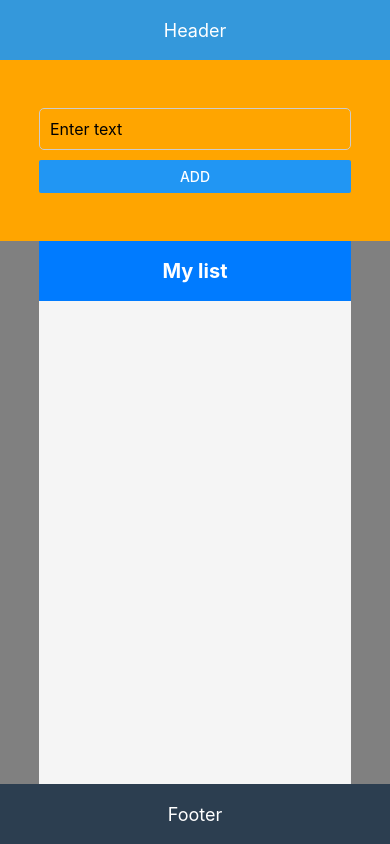
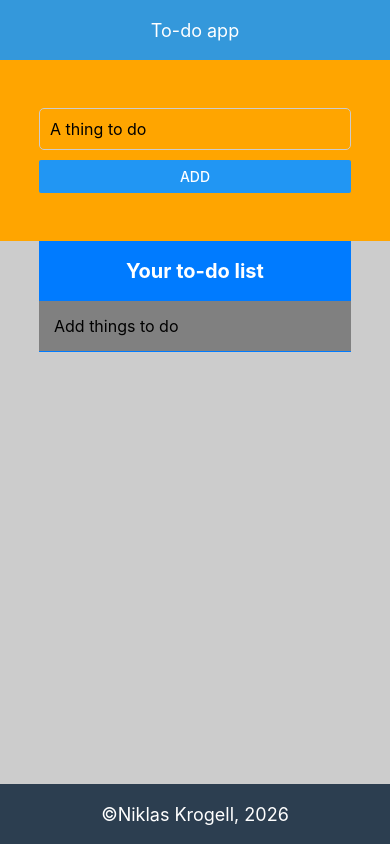
Before and after one commit to NiklasKrogell/ToDoApp, a React Native app: screen / in a window 390 px wide. Built offline with nearby package versions, Linux system fonts and the light colour scheme.

Commit message:
Second lecture, created components Header, Footer, ToDoList, ToDoInput, EmptyList

```diff
--- a/App.tsx
+++ b/App.tsx
@@ -5,57 +5,62 @@
  * @format
  */
 
-import { NewAppScreen } from '@react-native/new-app-screen';
-import { StatusBar, StyleSheet, useColorScheme, View, Text } from 'react-native';
+import { StatusBar, StyleSheet, useColorScheme, View, Text, FlatList } from 'react-native';
 import {
   SafeAreaProvider,
-  useSafeAreaInsets,
 } from 'react-native-safe-area-context';
-import {TextInput, Button } from 'react-native';
+import { Header } from './src/components/header/Header';
+import { Footer } from './src/components/Footer/Footer';
+import { ToDoInput } from './src/components/ToDoInput/ToDoInput';
+import { useState } from 'react';
+import { testToDos, ToDoItem } from './ToDoItem';
+import uuid from 'react-native-uuid';
+import { ToDoList } from './src/components/ToDoList/ToDoList';
 
 function App() {
-  const testData = [
-    {id: "1", text: "Item 1"},
-    {id: "2", text: "Item 2"},
-    {id: "3", text: "Item 3"},
-  ];
+  // Dev
+  //const [ToDos, setToDos] = useState<ToDoItem[]>(testToDos);
+  // Production
+  const [ToDos, setToDos] = useState<ToDoItem[]>([]);
 
   const isDarkMode = useColorScheme() === 'dark';
 
+  const addToDoItem = (text: string) => {
+    if(text === ' '){
+      console.log("Empty string");
+      return;
+    }
+
+    const toDoItem: ToDoItem = {
+      id: uuid.v4(),
+      title: text,
+      completed: false,
+    };
+    const nToDos = [toDoItem, ...ToDos];
+    setToDos(nToDos);
+    console.log(`addToDoItem called with ${text} state: ${JSON.stringify(nToDos)}`);
+  };
+
   return (
     <SafeAreaProvider>
-      {/* <StatusBar barStyle={isDarkMode ? 'light-content' : 'dark-content'} /> */}
+      <StatusBar barStyle={isDarkMode ? 'light-content' : 'dark-content'} backgroundColor="#3498db" />
+
       {/* Header */}
-      <View style={styles.header}>
-        <Text style={styles.text}>Header</Text>
-      </View>
+      <Header title='To-do app'/>
+
       {/* Content area */}
       <View style={styles.content}>
         <View style={styles.contentUpper}>
-          <View style={styles.textInputContainer}>
-            <TextInput style={styles.inputField} placeholder='Enter text' />
-            <View style={styles.buttonContainer}>
-              <Button title="Add" onPress={() => console.log("Add pressed")} />
-            </View>
-          </View>
+          <ToDoInput addToDoItem={addToDoItem}/>
         </View>
 
         <View style={styles.contentLower}>
-          <View style={styles.listContainer}>
-            <View style={styles.listHeader}>
-              <Text style={styles.listHeaderText}>My list</Text>
-            </View>
-
-            <View>
-
-            </View>
-          </View>
+          <ToDoList toDos={ToDos} listHeaderText='Your to-do list' emptyListText='Add things to do'/>
         </View>
       </View>
+
       {/* Footer */}
-      <View style={styles.footer}>
-        <Text style={styles.text}>Footer</Text>
-      </View>
+      <Footer cr='Niklas Krogell' year={2026}/>
 
     </SafeAreaProvider>
   );
@@ -65,15 +70,9 @@ const styles = StyleSheet.create({
   container: {
     flex: 1,
   },
-  header: {
-    height: 60,
-    backgroundColor: "#3498db",
-    justifyContent: "center",
-    alignItems: "center",
-  },
   content: {
     flex: 1,
-    backgroundColor: "grey",
+    backgroundColor: "#ccc",
     justifyContent: "center",
     alignItems: "center",
   },
@@ -87,13 +86,7 @@ const styles = StyleSheet.create({
   contentLower: {
     flex: 3,
     width: "100%",
-    backgroundColor: "grey",
-    justifyContent: "center",
-    alignItems: "center",
-  },
-  footer: {
-    height: 60,
-    backgroundColor: "#2c3e50",
+    backgroundColor: "#ccc",
     justifyContent: "center",
     alignItems: "center",
   },
@@ -101,41 +94,6 @@ const styles = StyleSheet.create({
     color: "white",
     fontSize: 18,
   },
-  textInputContainer: {
-    width: "80%",
-    alignSelf: "center",
-  },
-  inputField: {
-    width: "100%",
-    padding: 10,
-    fontSize: 16,
-    borderWidth: 1,
-    borderColor: "#ccc",
-    borderRadius: 5,
-    marginBottom: 10,
-  },
-  buttonContainer: {
-    width: "100%",
-  },
-
-  listContainer: {
-    flex: 1,
-    width: "80%",
-    alignSelf: "center",
-    backgroundColor: "#f5f5f5"
-  },
-  listHeader: {
-    height: 60,
-    width: "100%",
-    backgroundColor: "#007bff",
-    justifyContent: "center",
-    alignItems: "center",
-  },
-  listHeaderText: {
-    fontSize: 20,
-    fontWeight: "bold",
-    color: "white"
-  }
 });
 
 export default App;
--- /dev/null
+++ b/ToDoItem.ts
@@ -0,0 +1,20 @@
+import uuid from 'react-native-uuid';
+
+export type ToDoItem = {
+    id: string,
+    title: string,
+    completed: boolean,
+};
+
+export const testToDos: ToDoItem[] = [
+    {
+        id: uuid.v4(),
+        title: "Do the dishes",
+        completed: false,
+    },
+    {
+        id: uuid.v4(),
+        title: "Empty garbage bin",
+        completed: false,
+    }
+]
--- /dev/null
+++ b/src/components/Footer/Footer.tsx
@@ -0,0 +1,29 @@
+// Footer.tsx
+
+import { StyleSheet, Text, View } from "react-native";
+
+interface Props{
+    cr: string;
+    year: number;
+};
+
+export const Footer: React.FC<Props> = ({cr, year}) => {
+    return(
+        <View style={styles.footer}>
+            <Text style={styles.text}>&#xA9;{cr}, {year}</Text>
+        </View>
+    );
+};
+
+const styles = StyleSheet.create({
+    footer: {
+    height: 60,
+    backgroundColor: "#2c3e50",
+    justifyContent: "center",
+    alignItems: "center",
+  },
+  text: {
+    color: "white",
+    fontSize: 18,
+  },
+});
--- /dev/null
+++ b/src/components/ToDoInput/ToDoInput.tsx
@@ -0,0 +1,48 @@
+// ToDoInput.tsx
+
+import React, { useState } from 'react';
+import { Button, StyleSheet, Text, TextInput, View } from 'react-native';
+
+interface Props {
+    addToDoItem: (text: string) => void;
+};
+
+export const ToDoInput: React.FC<Props> = ({addToDoItem}) => {
+    const [inputValue, setInputValue] = useState<string>('')
+
+    return(
+        <View style={styles.textInputContainer}>
+            <TextInput
+            style={styles.inputField}
+            placeholder='A thing to do'
+            value={inputValue}
+            onChangeText={(text) => setInputValue(text)}/>
+
+            <View style={styles.buttonContainer}>
+                <Button title="Add" onPress={() => {
+                    addToDoItem(inputValue);
+                    setInputValue('');
+                }} />
+            </View>
+        </View>
+    );
+};
+
+const styles = StyleSheet.create({
+  textInputContainer: {
+    width: "80%",
+    alignSelf: "center",
+  },
+  inputField: {
+    width: "100%",
+    padding: 10,
+    fontSize: 16,
+    borderWidth: 1,
+    borderColor: "#ccc",
+    borderRadius: 5,
+    marginBottom: 10,
+  },
+  buttonContainer: {
+    width: "100%",
+  },
+});
--- /dev/null
+++ b/src/components/ToDoList/EmptyList.tsx
@@ -0,0 +1,28 @@
+// EmptyList.tsx
+
+import React from 'react';
+import { StyleSheet, Text, View } from 'react-native';
+
+interface Props {
+    title: string
+};
+
+export const EmptyList: React.FC<Props> = ({title}) => {
+    return(
+        <View style={styles.listItem}>
+            <Text style={styles.listItemText}>{title}</Text>
+        </View>
+    );
+};
+
+const styles = StyleSheet.create({
+  listItem: {
+    padding: 15,
+    backgroundColor: "gray",
+    borderBottomWidth: 1,
+    borderBottomColor: "#007bff"
+  },
+  listItemText: {
+    fontSize: 16,
+  },
+});
--- /dev/null
+++ b/src/components/ToDoList/ToDoList.tsx
@@ -0,0 +1,63 @@
+// ToDoList.tsx
+
+import React from 'react';
+import { FlatList, StyleSheet, Text, View } from 'react-native';
+import { ToDoItem } from '../../../ToDoItem';
+import { EmptyList } from './EmptyList';
+
+interface Props {
+    toDos: ToDoItem[],
+    listHeaderText: string,
+    emptyListText: string,
+};
+
+export const ToDoList: React.FC<Props> = (props) => {
+    return(
+        <View style={styles.listContainer}>
+            <View style={styles.listHeader}>
+                <Text style={styles.listHeaderText}>{props.listHeaderText}</Text>
+            </View>
+
+            <FlatList
+                data={props.toDos}
+                keyExtractor={(item) => item.id}
+                renderItem={({item}) => (
+                <View style={styles.listItem}>
+                    <Text style={styles.listItemText}>{item.title}</Text>
+                </View>
+                )}
+                ListEmptyComponent = {<EmptyList title={props.emptyListText}/>}
+            />
+        </View>
+    );
+};
+
+const styles = StyleSheet.create({
+  listContainer: {
+    flex: 1,
+    width: "80%",
+    alignSelf: "center",
+    backgroundColor: "#ccc"
+  },
+  listHeader: {
+    height: 60,
+    width: "100%",
+    backgroundColor: "#007bff",
+    justifyContent: "center",
+    alignItems: "center",
+  },
+  listHeaderText: {
+    fontSize: 20,
+    fontWeight: "bold",
+    color: "white"
+  },
+  listItem: {
+    padding: 15,
+    backgroundColor: "gray",
+    borderBottomWidth: 1,
+    borderBottomColor: "#007bff"
+  },
+  listItemText: {
+    fontSize: 16,
+  },
+});
--- /dev/null
+++ b/src/components/header/Header.tsx
@@ -0,0 +1,29 @@
+// Header.tsx
+
+import React from 'react';
+import { StyleSheet, Text, View } from 'react-native';
+
+interface Props {
+    title: string;
+};
+
+export const Header: React.FC<Props> = ({title}) => {
+    return(
+        <View style={styles.header}>
+            <Text style={styles.text}>{title}</Text>
+        </View>
+    );
+};
+
+const styles = StyleSheet.create({
+  header: {
+    height: 60,
+    backgroundColor: "#3498db",
+    justifyContent: "center",
+    alignItems: "center",
+  },
+  text: {
+    color: "white",
+    fontSize: 18,
+  },
+});
```
